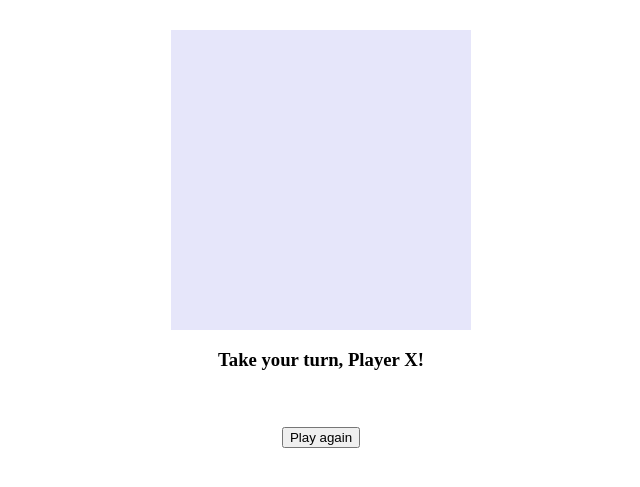
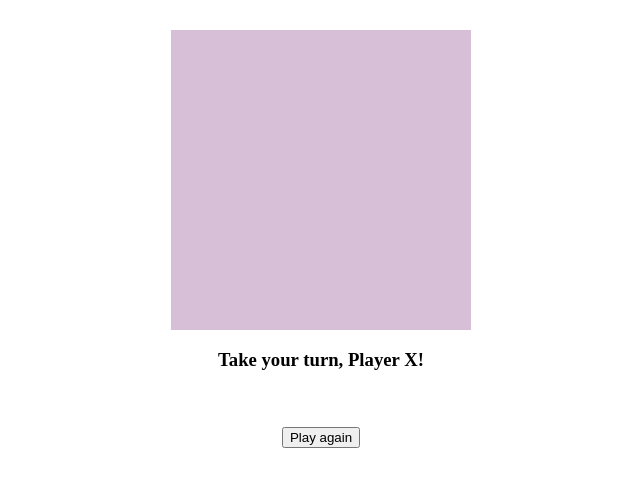
Before and after one commit to SEI-R-2-22/u1_hw_tic_tac_toe, a plain HTML site: page index.html in a window 1280 px wide. Shown: the part 105-592 px from the top of the page, without its empty margins (319-959 px from the left). Drawn offline with Linux system fonts and the light colour scheme.

Commit message:
change board color to thistle (purple)

```diff
--- a/css/style.css
+++ b/css/style.css
@@ -17,7 +17,7 @@ h1 {
 
   width: 300px;
   height: 300px;
-  background-color: lavender;
+  background-color: thistle;
 }
 
 .ttt-cell {
```
